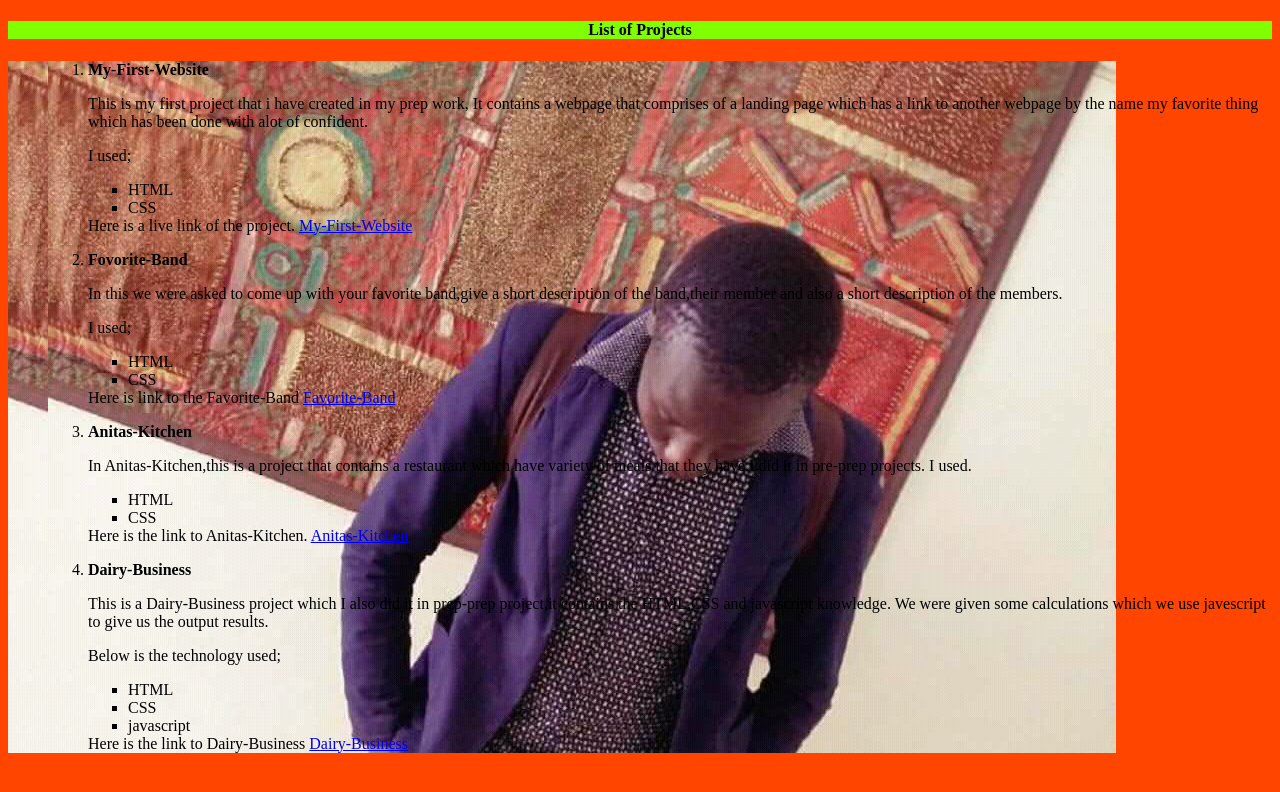
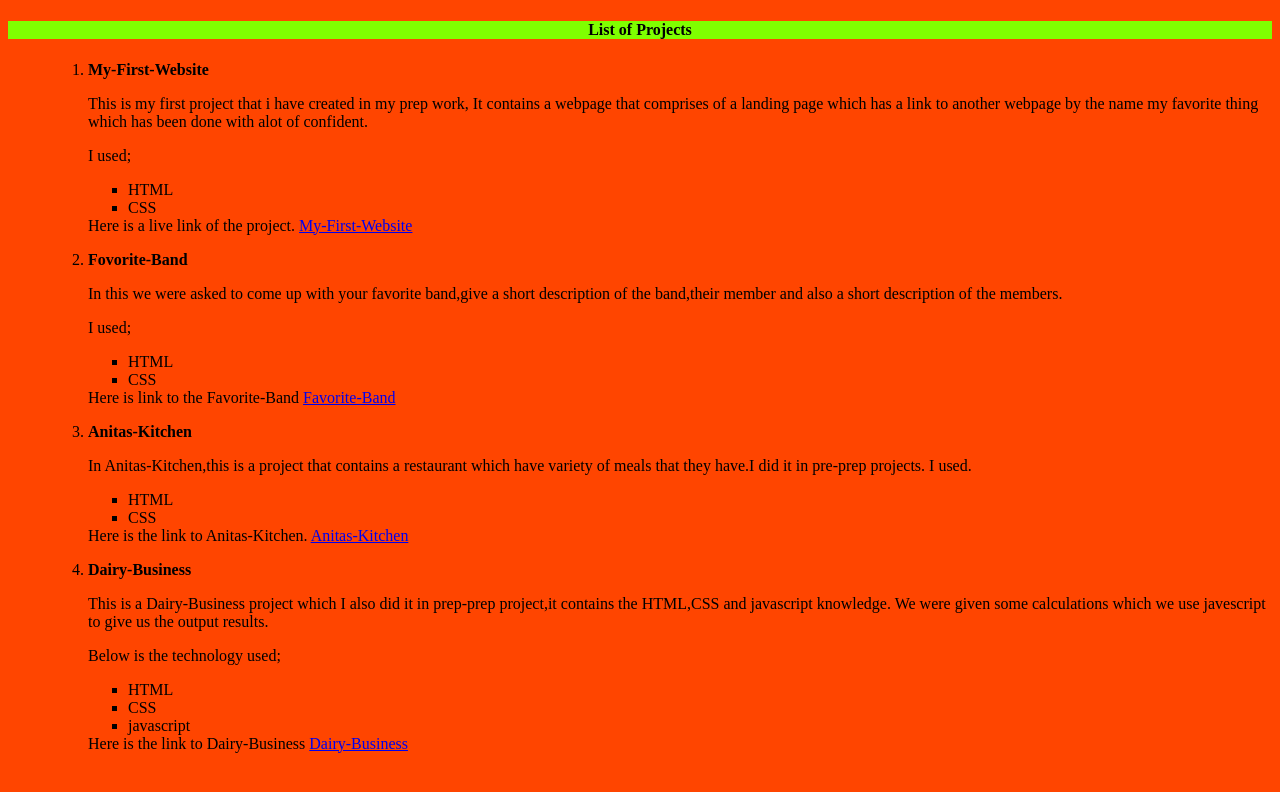
Before and after one commit to Habib001-coder/My-Portfolio, a plain HTML site: page projects.html in a window 1280 px wide. Drawn offline with Linux system fonts and the light colour scheme.

Commit message:
styling with css

```diff
--- a/styles.css
+++ b/styles.css
@@ -74,8 +74,8 @@ position: relative;
     flex-direction: row-reverse;
 }
 ol{
-    background-image: url(./FB_IMG_15376451785568861.jpg);
-    background-repeat: no-repeat;
+
+
 }
 body{
     background-repeat: no-repeat;
```
